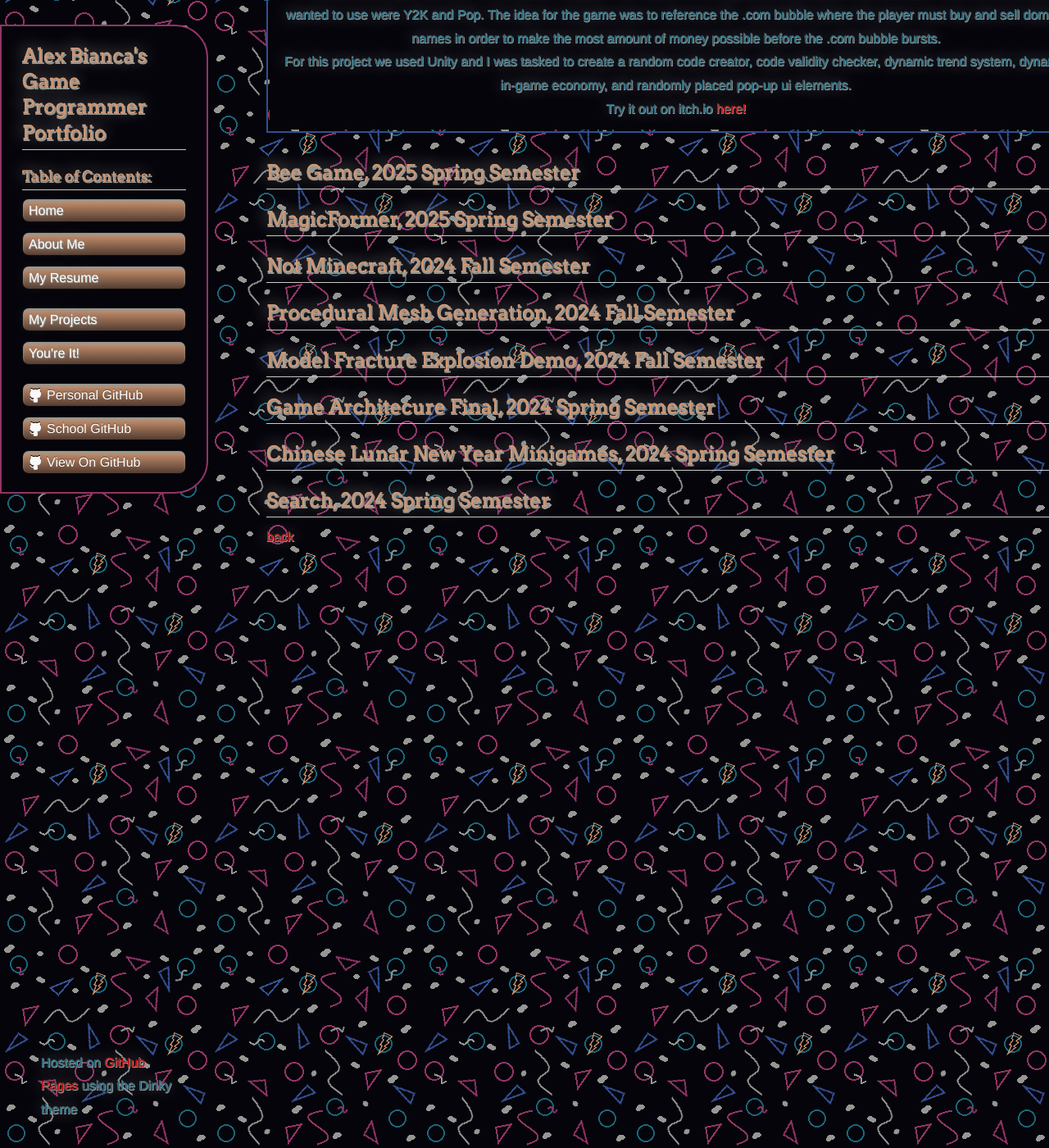
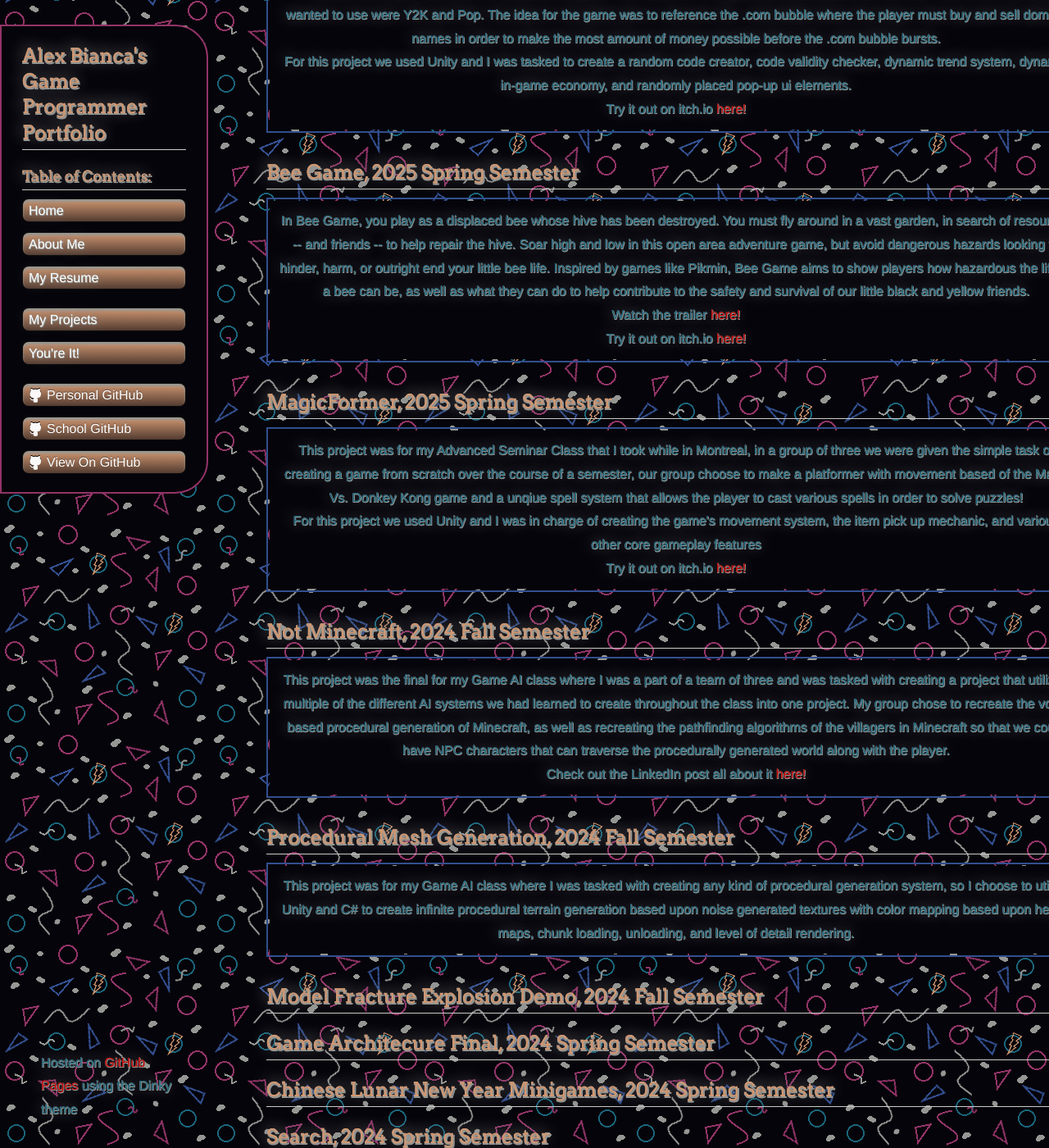
Before and after one commit to goobydaniels/goobydaniels.github.io, a Jekyll site: the page built from projects-page.md, in a window 1280 px wide and 1400 px high, scrolled down 2693 px. Shown: the whole window at 82% size. Built offline with Jekyll 4.4.1, drawn with Linux system fonts in a browser that asks for light colours; our own code applies the rules of GitHub Pages for plain Markdown files.

Commit message:
project page updates

```diff
--- a/projects-page.md
+++ b/projects-page.md
@@ -89,11 +89,65 @@ layout: default
 
 ## Bee Game, 2025 Spring Semester
 
+<table>
+  <tr>
+    <td colspan="1" style="text-align: center;">
+    <b>
+    In Bee Game, you play as a displaced bee whose hive has been destroyed. You must fly around in a vast garden, in search of resources -- and friends -- to help repair the hive. Soar high and low in this open area adventure game, but avoid dangerous hazards looking to hinder, harm, or outright end your little bee life. Inspired by games like Pikmin, Bee Game aims to show players how hazardous the life of a bee can be, as well as what they can do to help contribute to the safety and survival of our little black and yellow friends.
+    <br>
+    Watch the trailer <a href="https://drive.google.com/file/d/1xkSdKHElbTG6oTrUlbUfQH_S-DZw5nC7/view?usp=sharing" target="_blank">here!</a>
+    <br>
+    Try it out on itch.io <a href="https://quackennn.itch.io/bee-game" target="_blank">here!</a>
+    <br>
+    </b>
+    </td>
+  </tr>
+</table>
+
 ## MagicFormer, 2025 Spring Semester
+
+<table>
+  <tr>
+    <td colspan="1" style="text-align: center;">
+    <b>
+    This project was for my Advanced Seminar Class that I took while in Montreal, in a group of three we were given the simple task of creating a game from scratch over the course of a semester, our group choose to make a platformer with movement based of the Mario Vs. Donkey Kong game and a unqiue spell system that allows the player to cast various spells in order to solve puzzles!
+    <br>
+    For this project we used Unity and I was in charge of creating the game's movement system, the item pick up mechanic, and various other core gameplay features
+    <br>
+    Try it out on itch.io <a href="https://the42ndnapkin.itch.io/magicformer" target="_blank">here!</a>
+    <br>
+    </b>
+    </td>
+  </tr>
+</table>
 
 ## Not Minecraft, 2024 Fall Semester
 
+<table>
+  <tr>
+    <td colspan="1" style="text-align: center;">
+    <b>
+    This project was the final for my Game AI class where I was a part of a team of three and was tasked with creating a project that utilized multiple of the different AI systems we had learned to create throughout the class into one project. My group chose to recreate the voxel based procedural generation of Minecraft, as well as recreating the pathfinding algorithms of the villagers in Minecraft so that we could have NPC characters that can traverse the procedurally generated world along with the player.
+    <br>
+    Check out the LinkedIn post all about it <a href="https://www.linkedin.com/pulse/procedural-generation-game-ai-final-project-jerry-kaufman-hoxfc?utm_source=share&utm_medium=member_ios&utm_campaign=share_via" target="_blank">here!</a>
+    <br>
+    </b>
+    </td>
+  </tr>
+</table>
+
 ## Procedural Mesh Generation, 2024 Fall Semester
+
+<table>
+  <tr>
+    <td colspan="1" style="text-align: center;">
+    <b>
+    This project was for my Game AI class where I was tasked with creating any kind of procedural generation system, so I choose to utilize Unity and C# to create infinite procedural terrain generation based upon noise generated textures with color mapping based upon height maps, chunk loading, unloading, and level of detail rendering.
+    <br>
+    </b>
+    </td>
+  </tr>
+</table>
 
 ## Model Fracture Explosion Demo, 2024 Fall Semester
 
```
